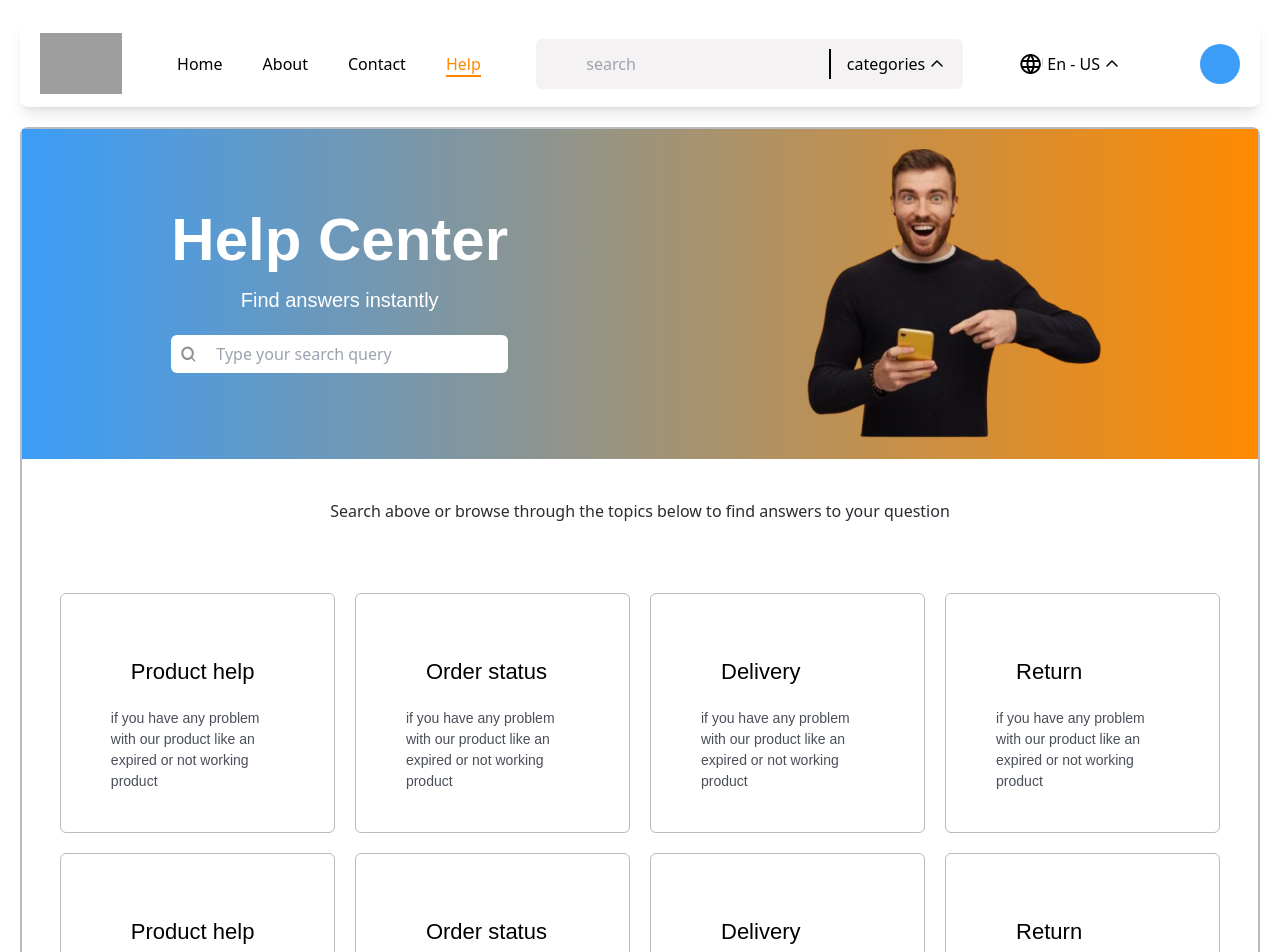
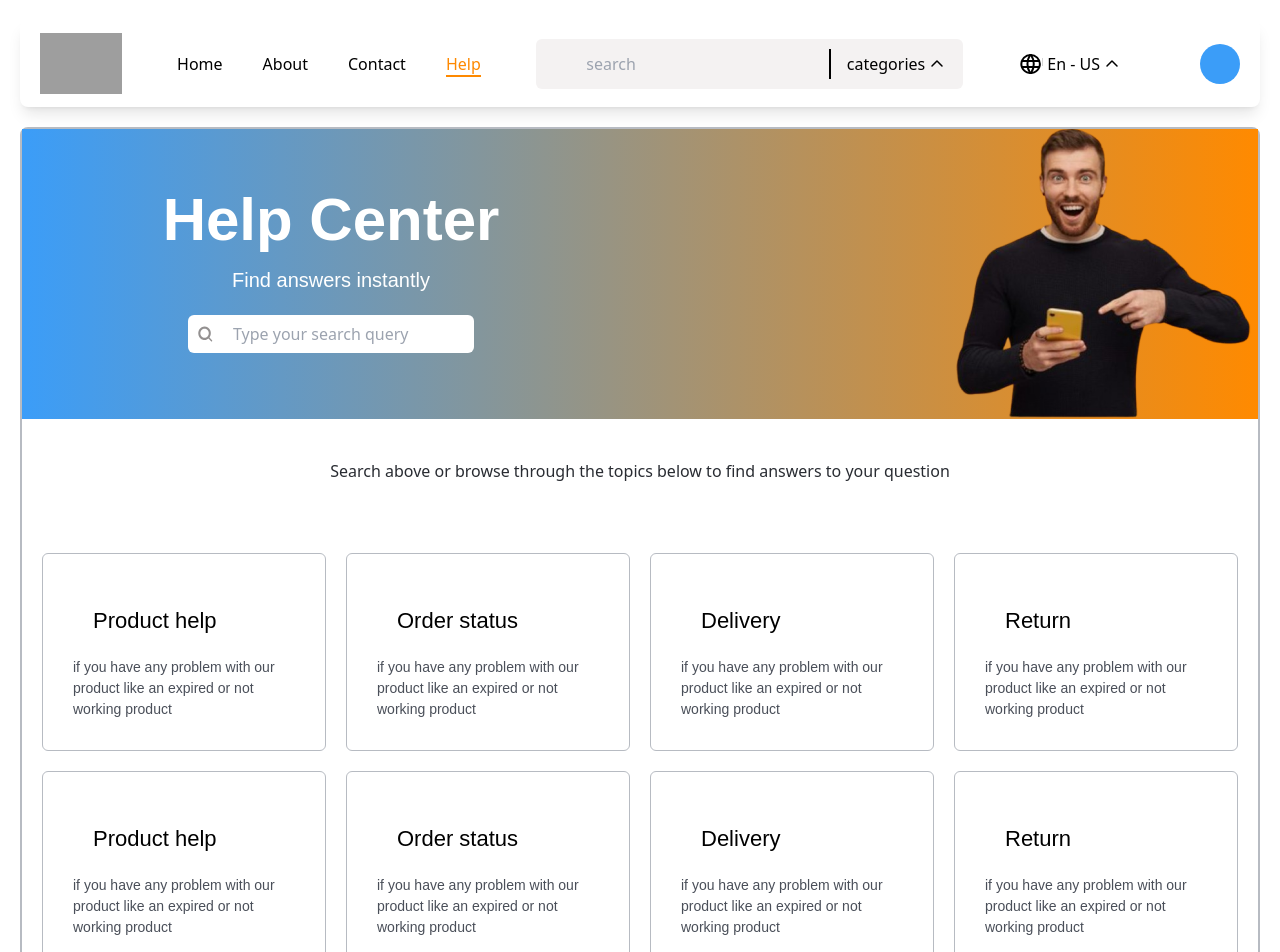
Before and after one commit to RUKUNDO-Prince/nihemart, a React (Vite) app in the folder client/: page /help in a window 1280 px wide. Shown: the top 952 px of the page. Built offline with nearby package versions, Linux system fonts and the light colour scheme; grey boxes are pictures that could not be loaded; some icons are missing.

Commit message:
complete help screen

```diff
--- a/client/src/pages/Help.jsx
+++ b/client/src/pages/Help.jsx
@@ -5,8 +5,8 @@ import { helpData } from "../constants/data";
 const Help = () => {
   return (
     <div className="m-[20px] rounded-lg border-[2px] border-gray-90">
-      <div className="bg-gradient-to-r from-blueGradient to-orangeGradient w-full flex justify-around p-[20px] items-center">
-        <div className="flex flex-col items-center">
+      <div className="bg-gradient-to-r from-blueGradient to-orangeGradient w-full flex items-center flex-col md:flex-row">
+        <div className="flex flex-col items-center md:w-[50%]">
           <h1 className="text-[60px] font-poppins font-bold text-white">
             Help Center
           </h1>
@@ -15,7 +15,7 @@ const Help = () => {
           </p>
           <form
             action=""
-            className="flex gap-5 bg-white m-[20px] px-[10px] py-[7px] min-w-[100%] rounded-md"
+            className="flex gap-5 bg-white m-[20px] px-[10px] py-[7px] rounded-md"
           >
             <img src={search} alt="search icon" />
             <input
@@ -27,16 +27,18 @@ const Help = () => {
             />
           </form>
         </div>
+        <div className="justify-self-end md:w-[50%] flex justify-center md:justify-end">
         <img src={help} alt="img" />
+        </div>
       </div>
       <div className="p-[20px] flex flex-col items-center gap-5">
         <p className="text-gray-10 mt-[20px]">
           Search above or browse through the topics below to find answers to
           your question
         </p>
-        <div className="flex justify-center items-center gap-5 flex-wrap my-[50px]">
+        <div className=" my-[50px] grid xs:grid-cols-2 md:grid-cols-3 lg:grid-cols-4 gap-5">
           {helpData.map((item, index) => (
-            <div key={index} className=" border-[1px] border-gray-90 rounded-md py-[30px] px-[50px] w-[23%] hover:bg-gray-300 h-[30vh] transition-all content-center">
+            <div key={index} className=" border-[1px] border-gray-90 rounded-md p-[30px] hover:bg-gray-300 transition-all">
               <h1 className="font-poppins font-medium text-[22px] m-[20px]">{item.title}</h1>
               <p className="font-poppins text-[14px] text-gray-30">{item.desc}</p>
             </div>
```
